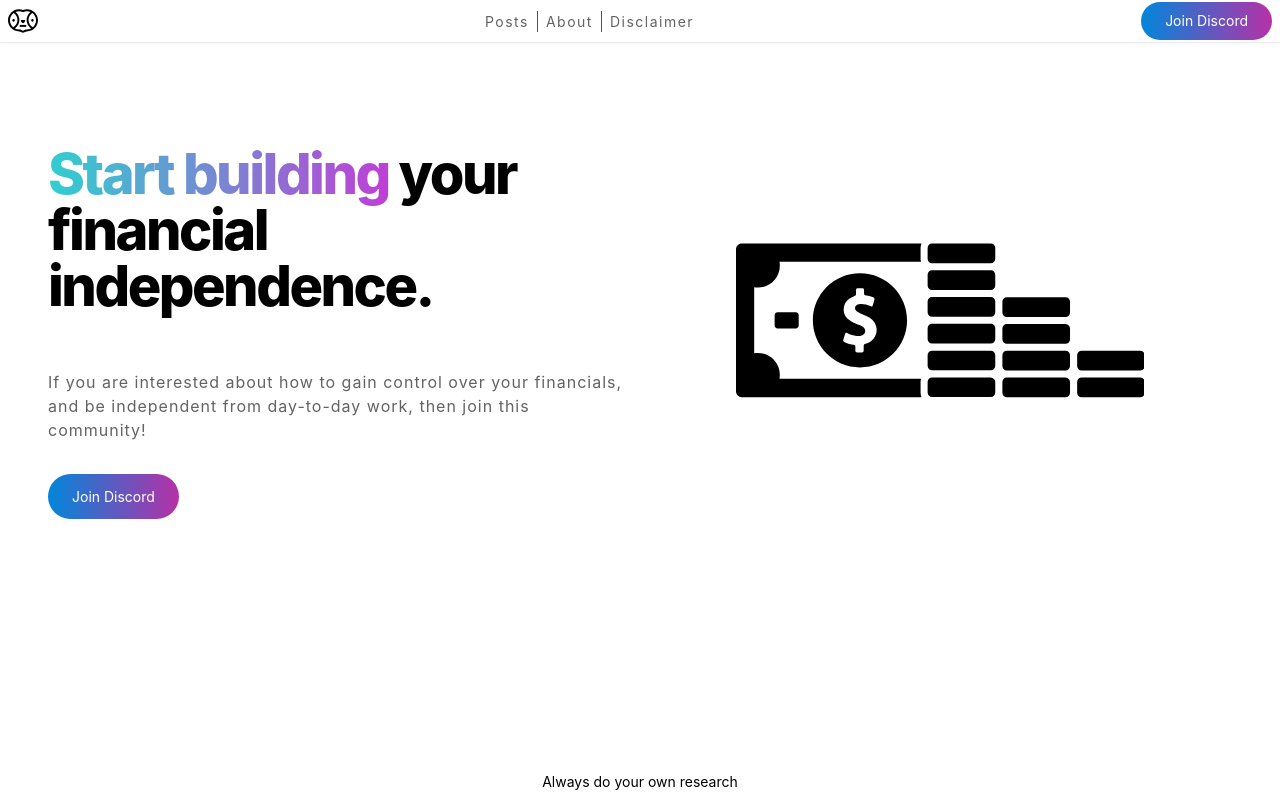
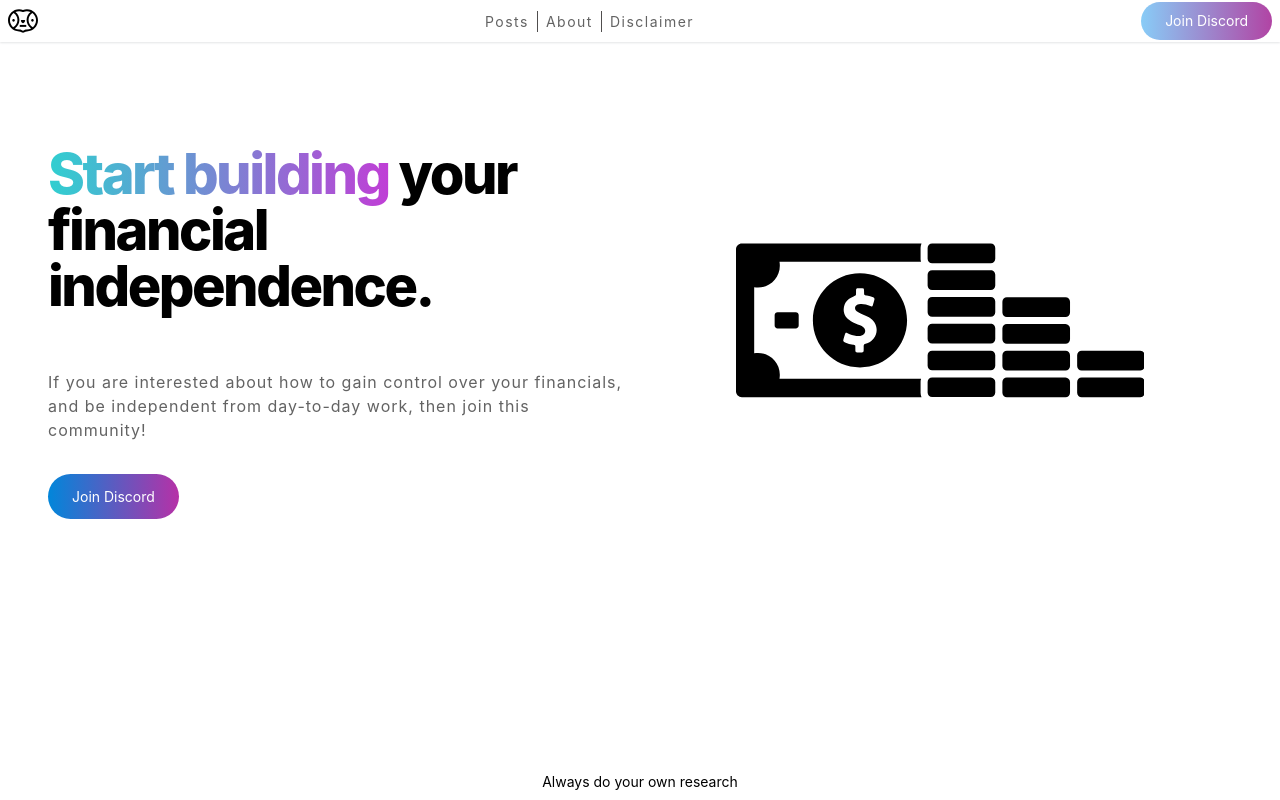
Before and after one commit to vazsonyidl/theboringblog, a Next.js app: page / in a window 1280 px wide. Built offline with nearby package versions, Linux system fonts and the light colour scheme.

Commit message:
style: discord button

```diff
--- a/components/header/Header.module.scss
+++ b/components/header/Header.module.scss
@@ -54,8 +54,8 @@
       border: 0;
       background-image: linear-gradient(
         to right,
-        rgb(1 134 218),
-        rgb(182 49 167)
+        rgb(136, 204, 247),
+        rgb(177, 68, 164)
       );
       padding: 12px 24px;
       border-radius: 24px;
```
